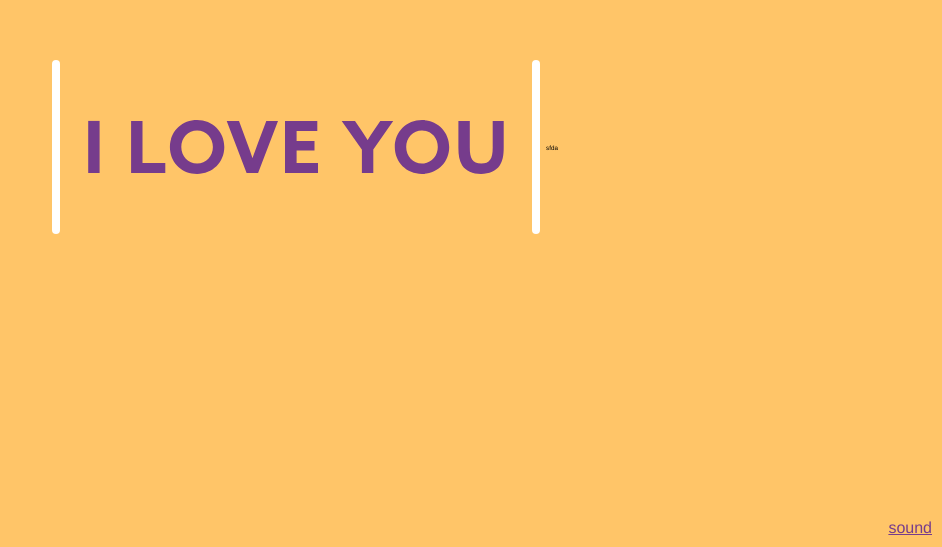
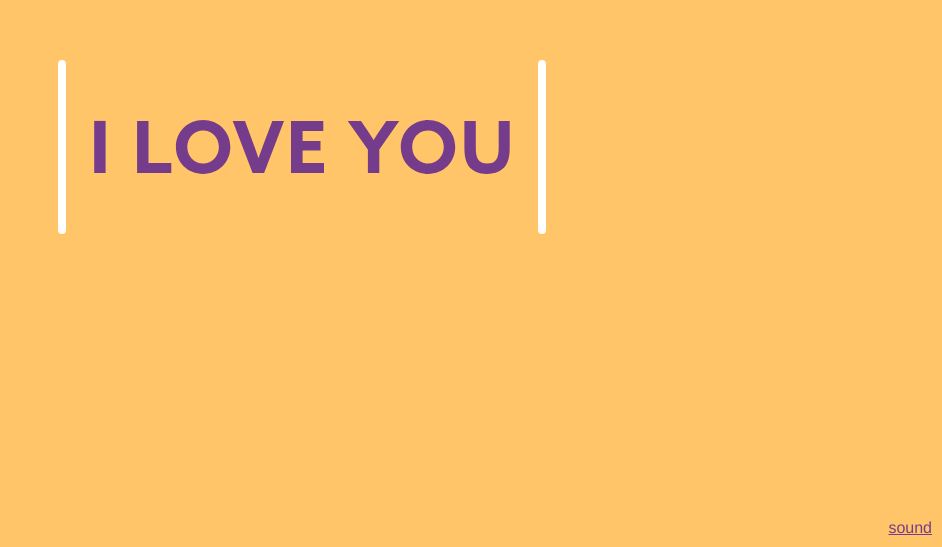
Before and after one commit to JoshLudahl/ludahlagasa, a plain HTML site: page index.html in a window 1280 px wide. Shown: the part 253-800 px from the top of the page, without its empty margins (338-1280 px from the left). Drawn offline with Linux system fonts and the light colour scheme.

Commit message:
No, one snack

```diff
--- a/index.html
+++ b/index.html
@@ -26,7 +26,6 @@
     </svg>
     <div class="mo-container"> </div>
 </div>
-sfda
 <div class="sound">sound</div>
 </body>
 </html>
```
